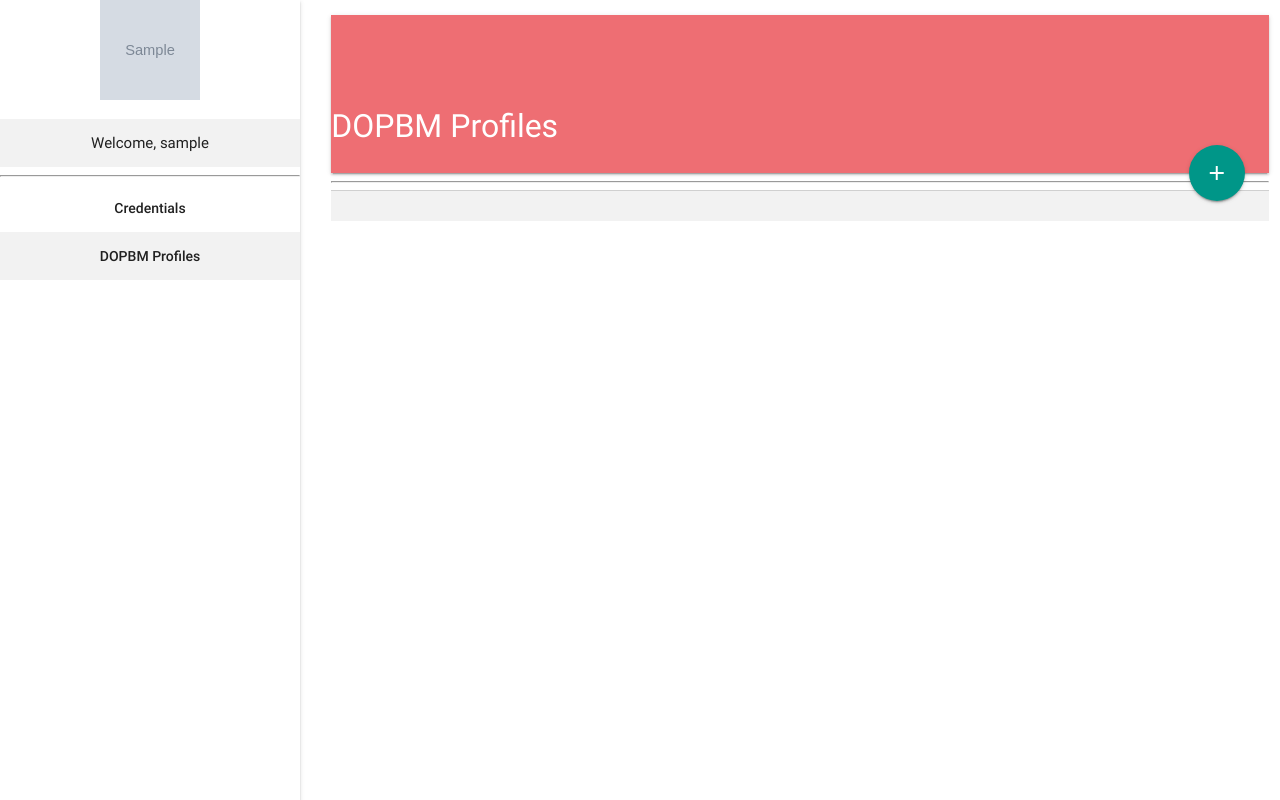
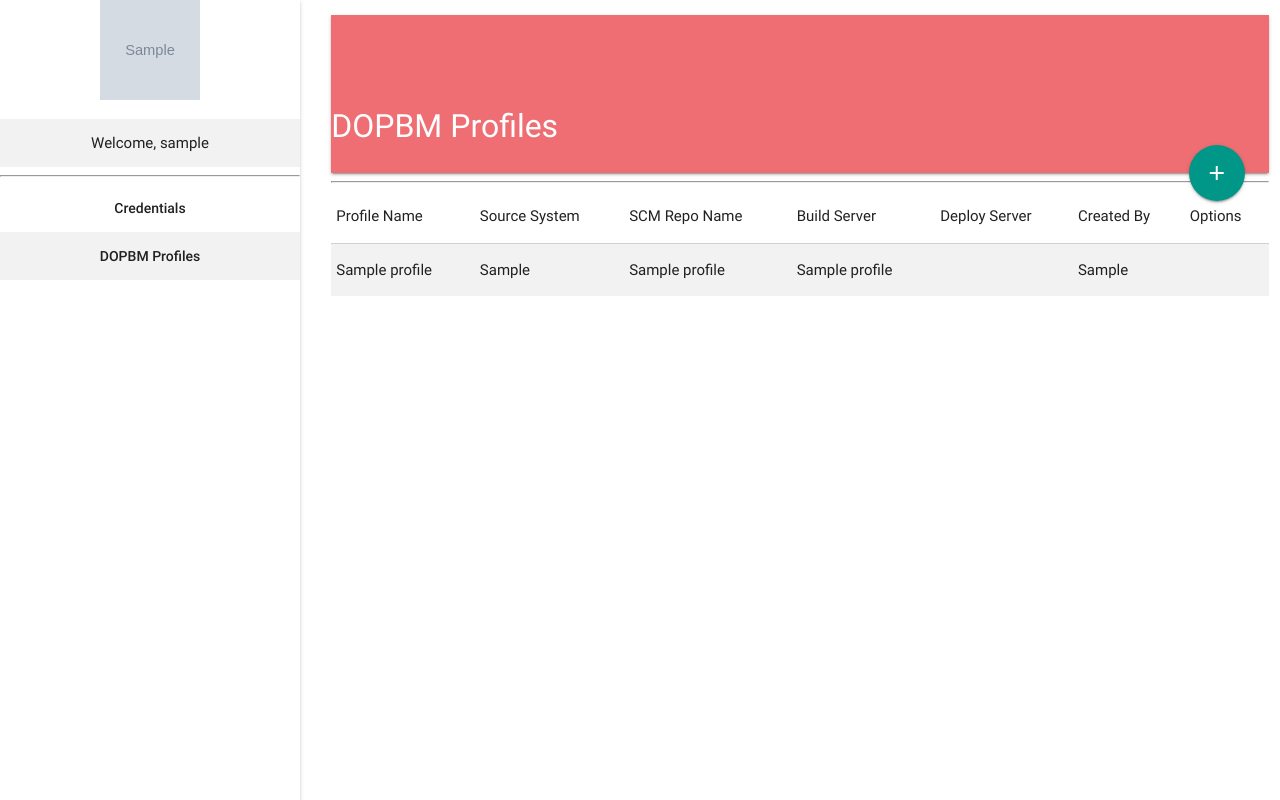
Before and after one commit to sagaragarwal94-archives/poc-devops, a Flask app: template app/templates/org_admin/profiles.html in a window 1280 px wide. Run offline with Flask 2, Linux system fonts and the light colour scheme; the template is opened without the code that fills it: most values are stand-ins (such as "Sample title", 1, 10 or a date in 2020); grey boxes marked "Sample" are stand-in pictures; some libraries are stand-ins or nearby versions.

Commit message:
Profile creation Done
ToDo :
1. Deletion of Profile
2. Better Show of Deployment Server
3. Adding option on edit Profile
4. Deletion of Profile and removing of username

```diff
--- a/app/org_admin/routes.py
+++ b/app/org_admin/routes.py
@@ -37,13 +37,14 @@ def profile(org_username, org_admin_username):
     admin = mongo.db.users.find_one({'username': org_admin_username})
     credentials_info = mongo.db.creds.find({'org_username': org_username})
     creds_list = []
+    profiles = mongo.db.profiles.find({'org_username': org_username})
     for cred in credentials_info:
         creds_list.append(cred)
     # apps = requests.get('http://172.16.0.39:8080/activiti-app/api/enterprise/models?filter=myApps&modelType=3',
     #                     auth=('admin', 'password'))
     apps = {}
     return render_template('org_admin/profiles.html', org_info=org_info, admin=admin, credentials_info=creds_list,
-                           apps=apps)
+                           apps=apps, profiles= profiles)
 
 
 @org_admin.route('/verify_build', methods=['GET'])
--- a/app/templates/org_admin/profiles.html
+++ b/app/templates/org_admin/profiles.html
@@ -64,18 +64,29 @@
                 <table class="striped">
                     <thead>
                     <tr>
-
+                        <td>Profile Name</td>
+                        <td>Source System</td>
+                        <td>SCM Repo Name</td>
+                        <td>Build Server</td>
+                        <td>Deploy Server</td>
+                        <td>Created By</td>
+                        <td>Options</td>
                     </tr>
                     </thead>
 
                     <tbody>
-                    <tr>
-                        <td>
+                    {% for profile in profiles %}
 
-
-                        </td>
-                    </tr>
-
+                        <tr>
+                            <td>{{ profile.profile_name }}</td>
+                            <td>{{ profile.app_select }}</td>
+                            <td>{{ profile.scm_repo_name }}</td>
+                            <td>{{ profile.build_server_name }}</td>
+                            <td><{{ profile.deploy_server_name }}/td>
+                            <td>{{ profile.org_admin }}</td>
+                            <td></td>
+                        </tr>
+                    {% endfor %}
                     </tbody>
                 </table>
             </li>
@@ -140,7 +151,7 @@
                         <option value="svn">SVN</option>
                     </select>
                 </div>
-                                <div class="row">
+                <div class="row">
 
                     <div class="input-field col s4">
                         <input id="scm_repo_name" name="scm_repo_name" type="text" class="validate" required>
@@ -274,7 +285,9 @@
                 }
             })
         }
-        else {alert('Feature for other SCM to be rolled out')}
+        else {
+            alert('Feature for other SCM to be rolled out')
+        }
     }
 
     function verify_build() {
@@ -355,15 +368,15 @@
             i = i + 1;
             var deploy_server_name = $("#deploy_server_name").val();
             var deploy_cred = $("#deploy_cred").val();
-            if(Object.keys(sessionStorage).indexOf(deploy_server_name) > -1) {
+            if (Object.keys(sessionStorage).indexOf(deploy_server_name) > -1) {
                 alert("Server name already exists, try another name or delete existing ones");
             }
             else {
-                var markup = "<tr id='row_" + i + "'><td><button id='" + i + "' onclick='delete_row(this.id)'>Delete</button></td><td>" + deploy_server_name + "</td><td>" + deploy_cred + "</td></tr>";
+                var markup = "<tr id='row_" + i + "'><td><button id='" + i + "' onclick='delete_row(this.id," + deploy_server_name + ")'>Delete</button></td><td>" + deploy_server_name + "</td><td>" + deploy_cred + "</td></tr>";
                 $("#deploy_instances tbody").append(markup);
                 sessionStorage.setItem(deploy_server_name, deploy_cred)
             }
-            });
+        });
 
         // Find and remove selected table rows
         $(".delete-row").click(function () {
@@ -377,32 +390,33 @@
 </script>
 
 <script type="text/javascript">
-    function delete_row(id) {
-        $("#row_" + id).remove()
+    function delete_row(id, server_name) {
+        $("#row_" + id).remove();
+        sessionStorage.removeItem(server_name);
     }
 </script>
 
 <script type="text/javascript">
-    function create_app(){
+    function create_app() {
         var profile_name = document.getElementById('profile_name').value;
-        if(profile_name != '') {
+        if (profile_name != '') {
             var source_server_name = document.getElementById('source_server_name').value;
             var source_cred = document.getElementById('source_cred').value;
             var app_select = document.getElementById('app_select').value;
-            if(source_server_name != '' && source_cred != '' && app_select != '') {
+            if (source_server_name != '' && source_cred != '' && app_select != '') {
                 var scm_system = document.getElementById('scm_system').value;
                 var scm_repo_name = document.getElementById('scm_repo_name').value;
                 var branch_name = document.getElementById('branch_name').value;
                 var scm_cred = document.getElementById('scm_cred').value;
-                if(scm_system != '' && scm_repo_name != '' && branch_name != '' && scm_cred != '') {
+                if (scm_system != '' && scm_repo_name != '' && branch_name != '' && scm_cred != '') {
                     var build_server_name = document.getElementById('build_server_name').value;
                     var build_cred = document.getElementById('build_cred').value;
                     var token_name = document.getElementById('token_name').value;
                     if (build_server_name != '' && build_cred != '' && token_name != '') {
-                        deploy_servers  = []
+                        deploy_servers = []
                         if (sessionStorage.length != 0) {
-                            for(var i =0; i < sessionStorage.length; i++){
-                                deploy_servers.push(sessionStorage.key(i)+':'+ sessionStorage.getItem(sessionStorage.key(i)));
+                            for (var i = 0; i < sessionStorage.length; i++) {
+                                deploy_servers.push(sessionStorage.key(i) + ':' + sessionStorage.getItem(sessionStorage.key(i)));
                             }
                             $.ajax({
                                 url: Flask.url_for('org_admin.create_app'),
@@ -422,10 +436,10 @@
                                     'deploy_servers': deploy_servers.join(),
                                     'org_username': '{{ org_info.username }}',
                                     'org_admin': '{{ admin.username }}',
-                                    'creds_used': scm_cred+','+source_cred+','+build_cred+','+Object.values(sessionStorage).join()
+                                    'creds_used': scm_cred + ',' + source_cred + ',' + build_cred + ',' + Object.values(sessionStorage).join()
                                 },
-                                success: function(data) {
-                                    if(data.status == 200) {
+                                success: function (data) {
+                                    if (data.status == 200) {
                                         $('.modal').modal('close');
                                         window.location.reload()
                                     }
@@ -439,7 +453,7 @@
                             alert('Create Deployment Creds');
                         }
                     }
-                    else{
+                    else {
                         alert('Enter Build credentials')
                     }
                 }
@@ -452,7 +466,9 @@
                 document.getElementById('source_cred').value = "";
             }
         }
-        else {alert('Enter Profile Name')}
+        else {
+            alert('Enter Profile Name')
+        }
     }
 </script>
 </body>
```
